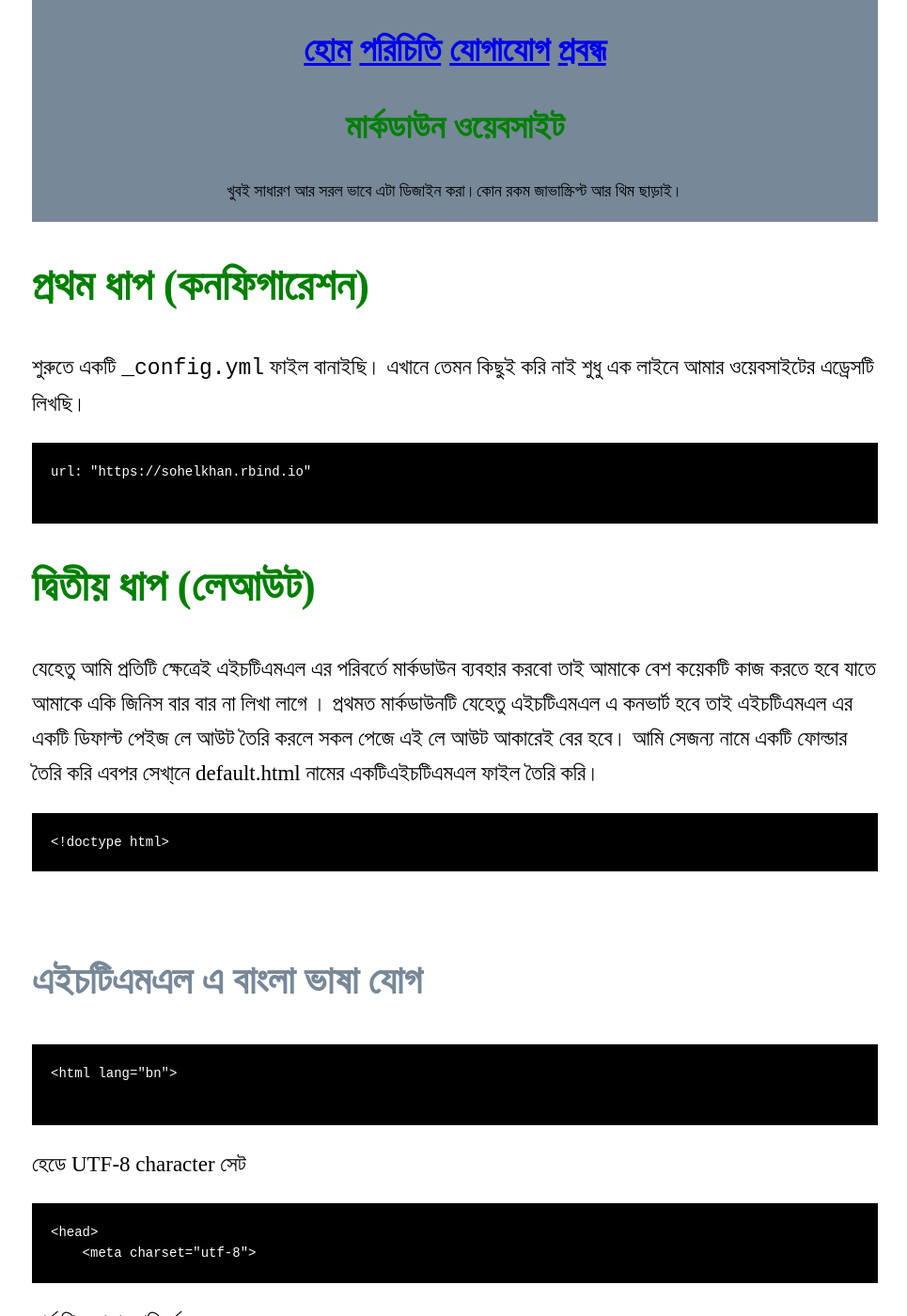
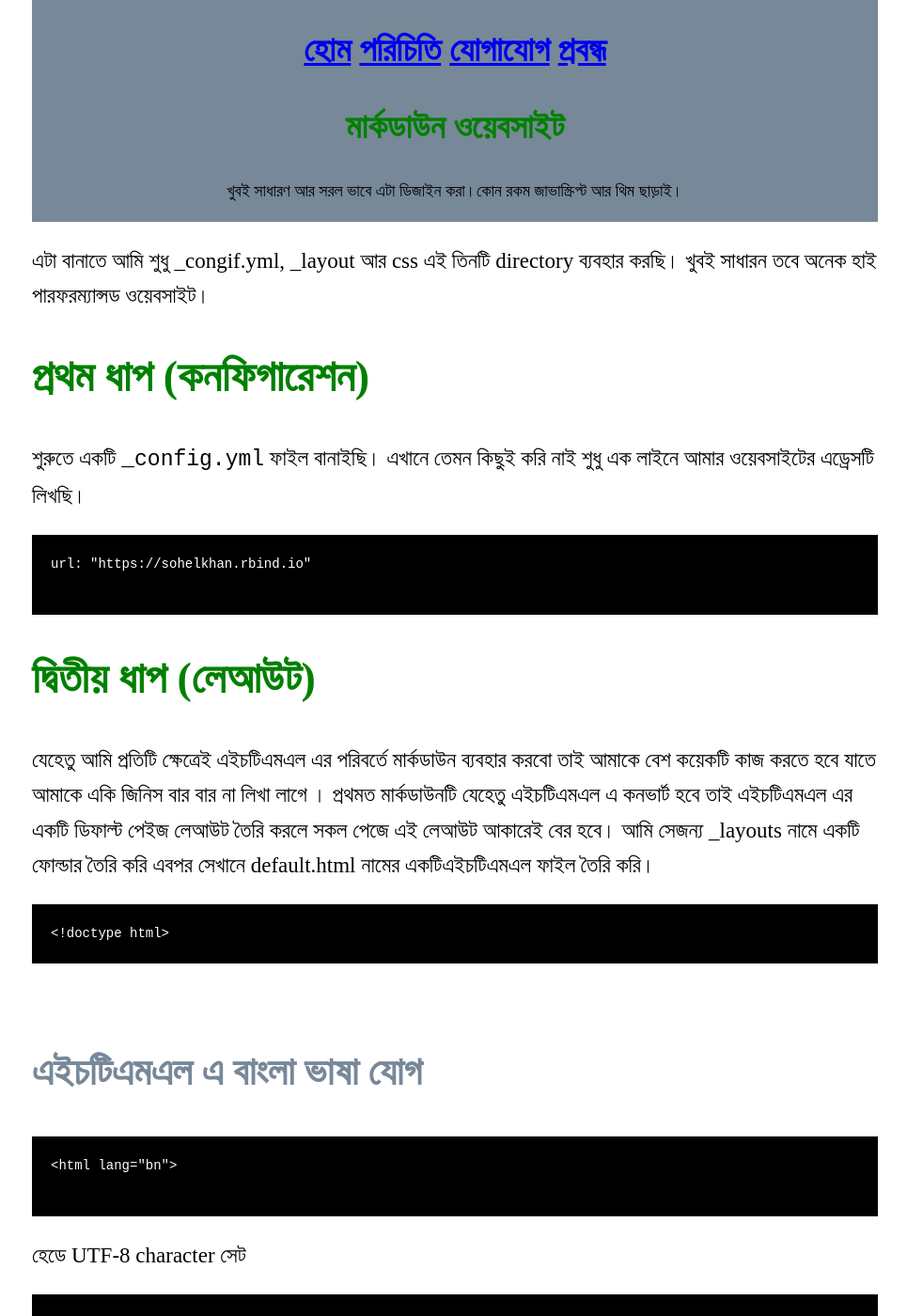
Before and after one commit to sohelkhanz/sohelkhanz.github.io, a Jekyll site: the page built from প্রবন্ধ/মার্কডাউন.md, in a window 1280 px wide and 1400 px high. Shown: the whole window at 94% size, without its empty margins (156-1121 px from the left). Built offline with Jekyll 4.4.1, drawn with Linux system fonts in a browser that asks for light colours.

Commit message:
Update মার্কডাউন.md

````diff
--- a/প্রবন্ধ/মার্কডাউন.md
+++ b/প্রবন্ধ/মার্কডাউন.md
@@ -5,6 +5,7 @@ description: খুবই সাধারণ আর সরল ভাবে এ
 permalink: /প্রবন্ধ/মার্কডাউন
 layout: default
 ---
+এটা বানাতে আমি শুধু _congif.yml, _layout আর  css এই তিনটি directory ব্যবহার করছি। খুবই সাধারন তবে অনেক হাই পারফরম্যান্সড ওয়েবসাইট।
 
 # প্রথম ধাপ (কনফিগারেশন)
 শুরুতে একটি `_config.yml` ফাইল বানাইছি। এখানে তেমন কিছুই করি নাই শুধু এক লাইনে আমার ওয়েবসাইটের এড্রেসটি লিখছি।
@@ -13,7 +14,7 @@ url: "https://sohelkhan.rbind.io"
 
 ```
 # দ্বিতীয় ধাপ (লেআউট)
-যেহেতু আমি প্রতিটি ক্ষেত্রেই এইচটিএমএল এর পরিবর্তে মার্কডাউন ব্যবহার করবো  তাই  আমাকে বেশ কয়েকটি কাজ করতে হবে যাতে আমাকে একি জিনিস বার বার না লিখা লাগে । প্রথমত মার্কডাউনটি যেহেতু এইচটিএমএল এ কনভার্ট হবে তাই এইচটিএমএল এর একটি ডিফাল্ট পেইজ লে আউট তৈরি করলে সকল পেজে এই লে আউট আকারেই বের হবে। আমি সেজন্য নামে একটি  ফোল্ডার তৈরি করি এবপর সেখা্নে  default.html নামের একটিএইচটিএমএল ফাইল তৈরি করি।
+যেহেতু আমি প্রতিটি ক্ষেত্রেই এইচটিএমএল এর পরিবর্তে মার্কডাউন ব্যবহার করবো  তাই  আমাকে বেশ কয়েকটি কাজ করতে হবে যাতে আমাকে একি জিনিস বার বার না লিখা লাগে । প্রথমত মার্কডাউনটি যেহেতু এইচটিএমএল এ কনভার্ট হবে তাই এইচটিএমএল এর একটি ডিফাল্ট পেইজ লেআউট তৈরি করলে সকল পেজে এই লেআউট আকারেই বের হবে। আমি সেজন্য _layouts নামে একটি  ফোল্ডার তৈরি করি এবপর সেখানে  default.html নামের একটিএইচটিএমএল ফাইল তৈরি করি।
 ```
 <!doctype html>
 ```
````
